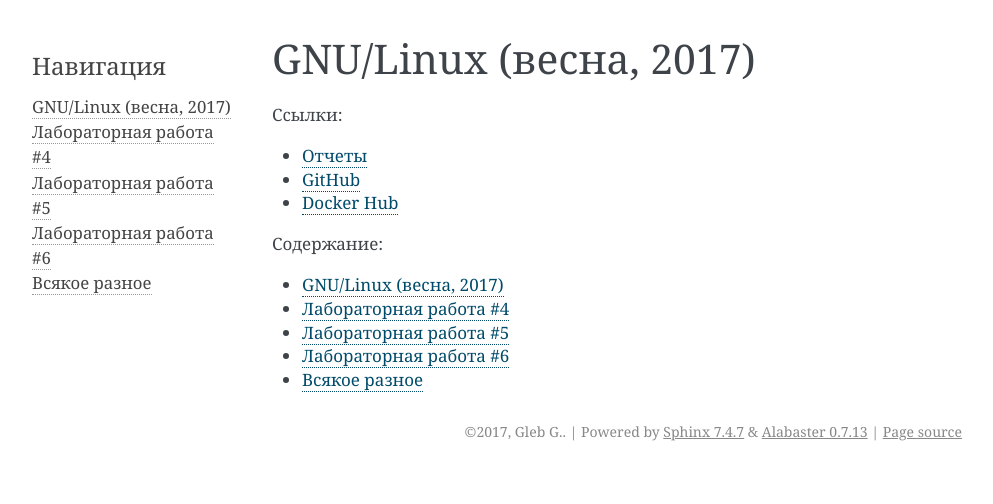
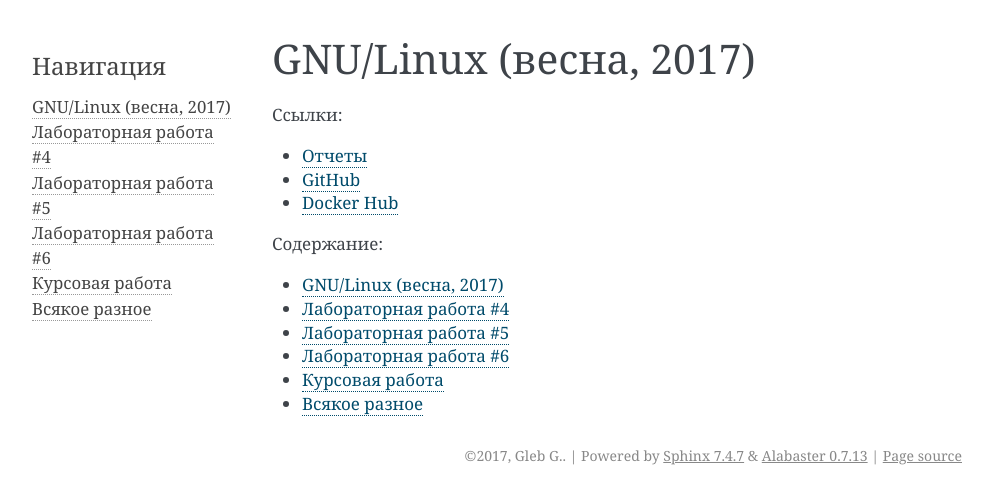
Before and after one commit to MrP4p3r/gnu-linux-class, a Sphinx documentation site: the page built from docs/index.rst, in a window 1280 px wide. Shown: the top 504 px of the page, without its empty margins (148-1141 px from the left). Built offline with Sphinx 7.4.7, drawn with Linux system fonts in a browser that asks for light colours; some of the changed lines change nothing that is shown.

Commit message:
Добавил переделанную КР в содержание

```diff
--- a/docs/index.rst
+++ b/docs/index.rst
@@ -21,4 +21,5 @@ GNU/Linux (весна, 2017)
    lab4
    lab5
    lab6
+   k-gnu-linux/docker-dns-nginx-ssl
    other
```
